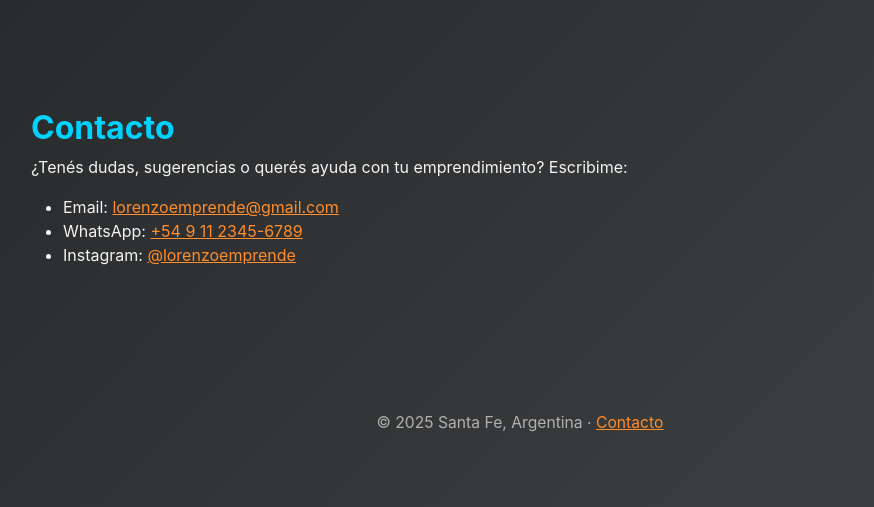
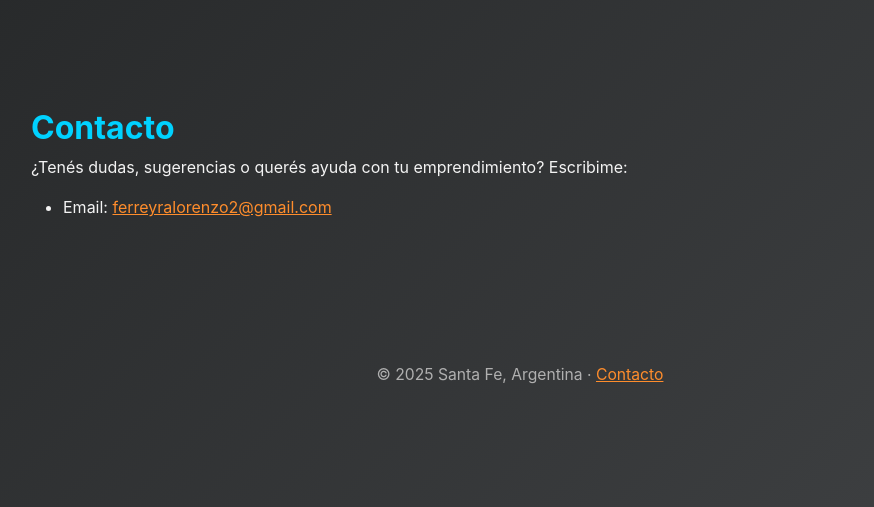
Before and after one commit to LorenzoFerreyra/django-calculadora-costos, a Django app: page /contact/ in a window 1280 px wide. Shown: the part 237-744 px from the top of the page, without its empty margins (120-994 px from the left). Run offline with Django 3.2, Linux system fonts and the light colour scheme; some libraries are stand-ins or nearby versions.

Commit message:
workintg

```diff
--- a/blog/templates/contact.html
+++ b/blog/templates/contact.html
@@ -4,9 +4,7 @@
     <h2>Contacto</h2>
     <p>¿Tenés dudas, sugerencias o querés ayuda con tu emprendimiento? Escribime:</p>
     <ul>
-        <li>Email: <a href="mailto:lorenzoemprende@gmail.com">lorenzoemprende@gmail.com</a></li>
-        <li>WhatsApp: <a href="https://wa.me/5491123456789">+54 9 11 2345-6789</a></li>
-        <li>Instagram: <a href="https://instagram.com/lorenzoemprende">@lorenzoemprende</a></li>
-    </ul>
+        <li>Email: <a href="mailto:ferreyralorenzo2@gmail.com">ferreyralorenzo2@gmail.com</a></li>
+        </ul>
 </div>
 {% endblock %}
--- a/blog/urls.py
+++ b/blog/urls.py
@@ -8,7 +8,7 @@ urlpatterns = [
     path('about/', views.about, name='about'),
     path('contact/', views.contact, name='contact'),
     path('login/', auth_views.LoginView.as_view(template_name='registration/login.html'), name='login'),
-    path('logout/', auth_views.LogoutView.as_view(next_page='/'), name='logout'),
+    path('logout/', views.logout, name='logout'),
     path('producto/create/', views.producto_create, name='producto_create'),
     path('producto/<int:pk>/', views.producto_detail, name='producto_detail'),
     path('producto/<int:producto_id>/agregar-componente/', views.agregar_componente, name='agregar_componente'),
--- a/blog/views.py
+++ b/blog/views.py
@@ -46,12 +46,12 @@ def calculadora(request):
             if nombre and valor >= 0:
                 costos.append({'nombre': nombre, 'valor': valor})
                 request.session['costos'] = costos
+                request.session.modified = True  # <-- Ensure session is saved!
             else:
                 mensaje = 'Por favor, ingrese un nombre y un valor válido.'
         except ValueError:
             mensaje = 'El valor debe ser un número.'
         if htmx:
-            html = render_to_string('blog/partials/costos_list.html', {'costos': costos, 'mensaje': mensaje}, request=request)
             return render(request, 'blog/partials/costos_list.html', {'costos': costos, 'mensaje': mensaje})
 
     # Handle clearing all costs
```
